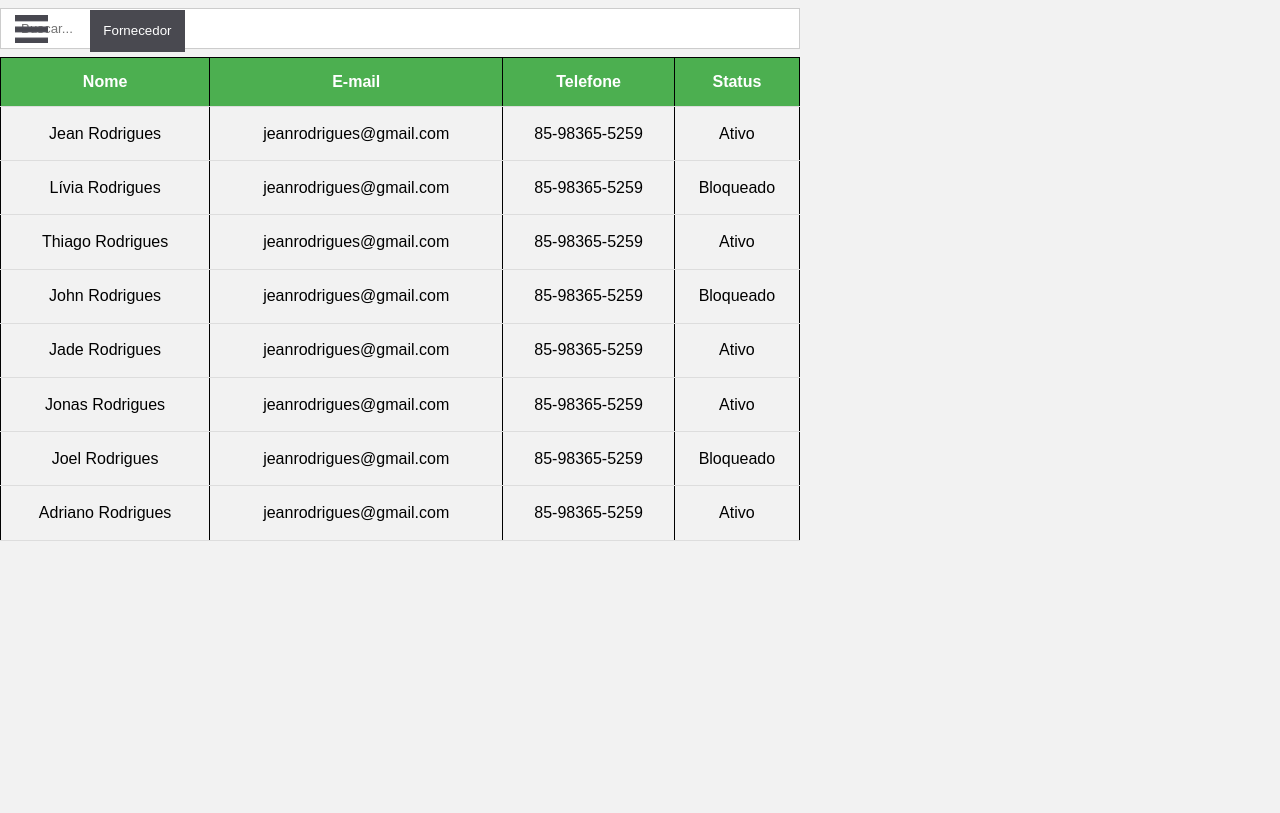
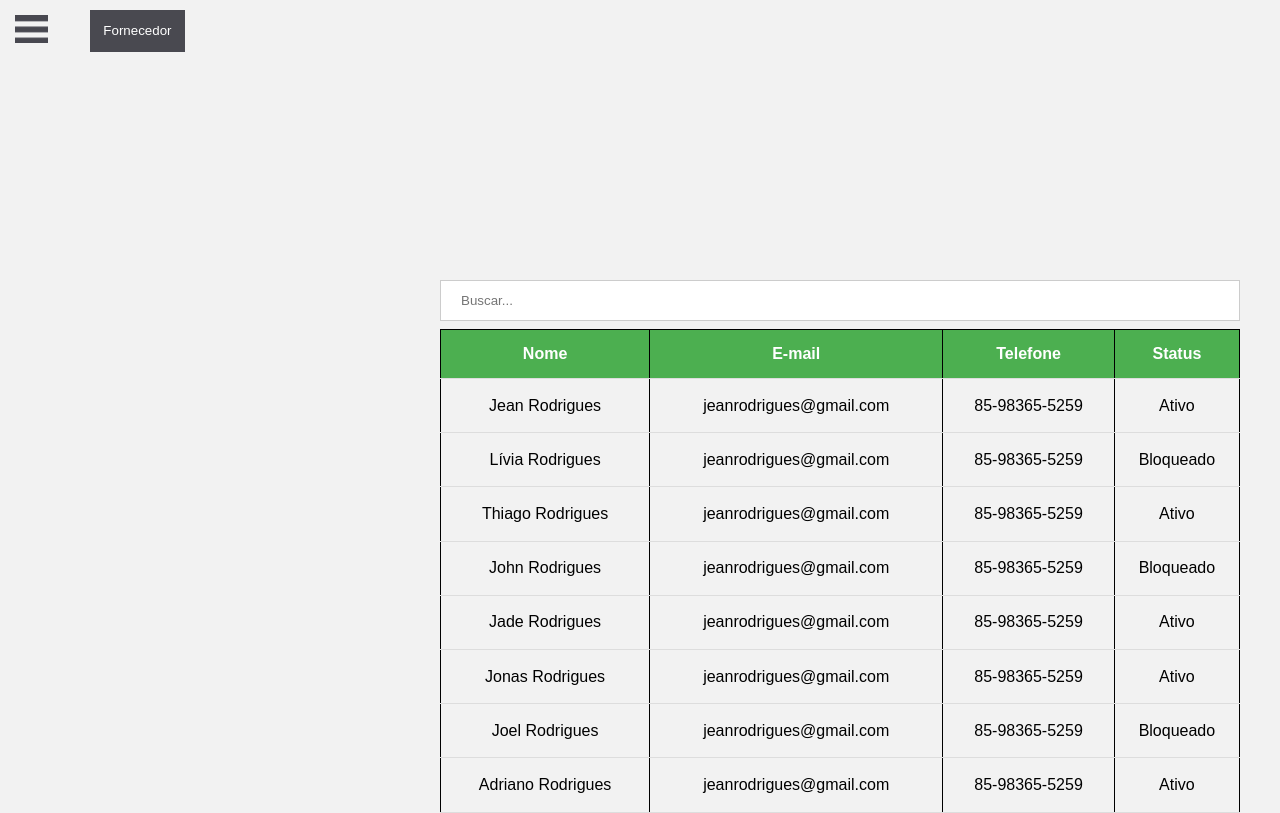
Before and after one commit to jeanrodriguesc/app, a website: page src/fornecedor.html in a window 1280 px wide. Drawn offline with nearby package versions, Linux system fonts and the light colour scheme; files that its build step writes are made by us from their sources; no server answers.

Commit message:
criando um erro,

```diff
--- a/src/fornecedor.html
+++ b/src/fornecedor.html
@@ -69,7 +69,7 @@
 
 
 <div id="dvTabela" class="maxWidth">
-  <input type="text" id="txtBusca" placeholder="Buscar..." class="maxWidth input" />
+  <input type="text" id="txtBusca" placeholder="Buscar..." class="maxWidth input centro" />
   <table>
     <thead>
     <tr>
--- a/src/index.scss
+++ b/src/index.scss
@@ -318,6 +318,14 @@ ul {
 table {
   width: 100%;
   border-collapse: collapse;
+  margin-left: 55%;
+}
+
+.centro {
+  display: table-cell;
+  margin-top: 35%;
+  margin-left: 55%;
+
 }
 
 table, th, td {
@@ -352,6 +360,7 @@ td {
   max-width: 800px;
   width: 100%;
 }
+
 .inputi {
   padding: 10px;
   margin-top: 10px;
```
